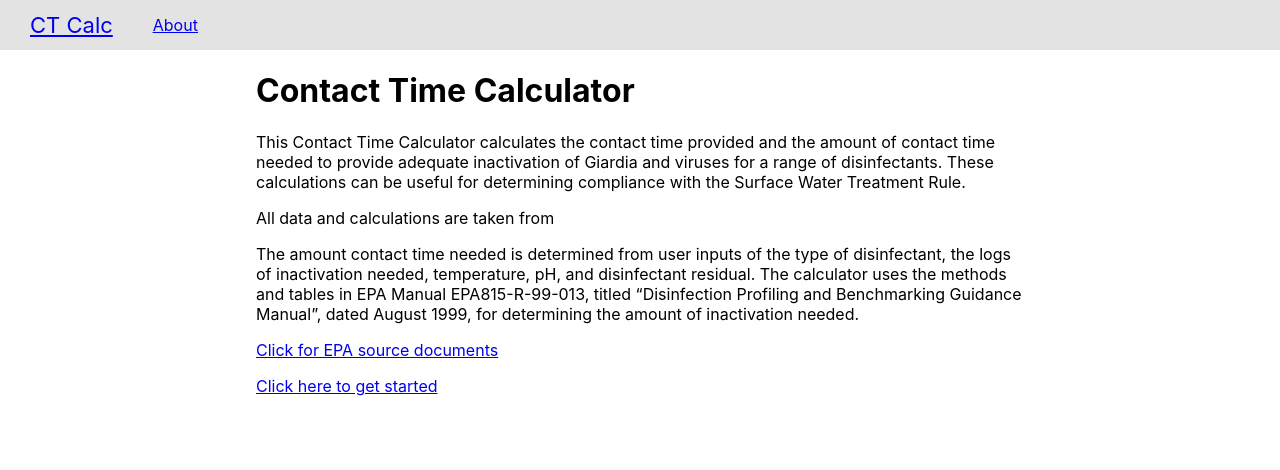
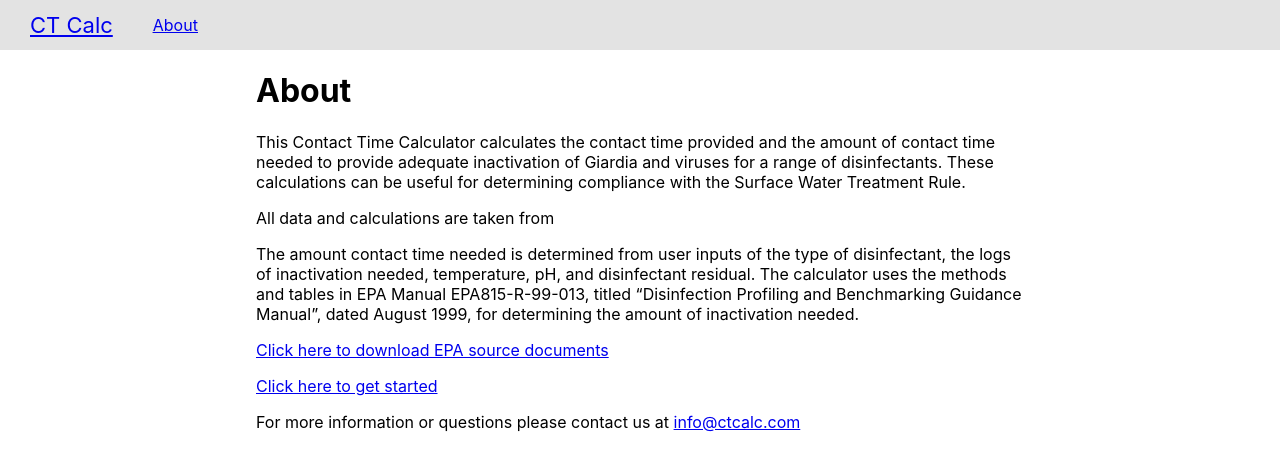
Before and after one commit to nicodes/ctcalc, a React (Create React App) app in the folder client/: page / in a window 1280 px wide. Both pictures are taken after a click on the element "About". Shown: the top 470 px of the page. Built offline with nearby package versions, Linux system fonts and the light colour scheme.

Commit message:
updated about page and pdf

```diff
--- a/client/src/components/about/About.js
+++ b/client/src/components/about/About.js
@@ -1,16 +1,15 @@
 import React from 'react';
-
+import pdf from '../../assets/disinfection-profiling-and-benchmarking-guidance-manual.pdf'
 const About = ({ setCalcView }) => {
     return (
         <div style={{ maxWidth: '60%', marginLeft: 'auto', marginRight: 'auto' }}>
-            <h1>Contact Time Calculator</h1>
+            <h1>About</h1>
             <p>This Contact Time Calculator calculates the contact time provided and the amount of contact time needed to provide adequate inactivation of Giardia and viruses for a range of disinfectants. These calculations can be useful for determining compliance with the Surface Water Treatment Rule.</p>
             <p>All data and calculations are taken from </p>
             <p>The amount contact time needed is determined from user inputs of the type of disinfectant, the logs of inactivation needed, temperature, pH, and disinfectant residual. The calculator uses the methods and tables in EPA Manual EPA815-R-99-013, titled “Disinfection Profiling and Benchmarking Guidance Manual”, dated August 1999, for determining the amount of inactivation needed.</p>
-            <p><a href='https://nepis.epa.gov/Exe/ZyNET.exe/20002249.TXT?ZyActionD=ZyDocument&Client=EPA&Index=1995+Thru+1999&Docs=&Query=&Time=&EndTime=&SearchMethod=1&TocRestrict=n&Toc=&TocEntry=&QField=&QFieldYear=&QFieldMonth=&QFieldDay=&IntQFieldOp=0&ExtQFieldOp=0&XmlQuery=&File=D%3A%5Czyfiles%5CIndex%20Data%5C95thru99%5CTxt%5C00000015%5C20002249.txt&User=ANONYMOUS&Password=anonymous&SortMethod=h%7C-&MaximumDocuments=1&FuzzyDegree=0&ImageQuality=r75g8/r75g8/x150y150g16/i425&Display=hpfr&DefSeekPage=x&SearchBack=ZyActionL&Back=ZyActionS&BackDesc=Results%20page&MaximumPages=1&ZyEntry=1&SeekPage=x&ZyPURL#'>
-                Click for EPA source documents
-            </a></p>
+            <p><a href={pdf} download>Click here to download EPA source documents</a></p>
             <p><a href='/#' onClick={setCalcView}>Click here to get started</a></p>
+            <p>For more information or questions please contact us at <a href="mailto:info@ctcalc.com">info@ctcalc.com</a></p>
         </div >
     );
 }
```
Also changed, not shown: 1 other file (tests, documents, lock files or other folders).
